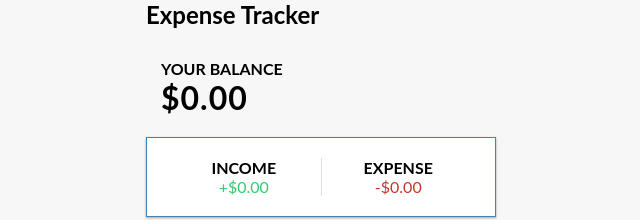
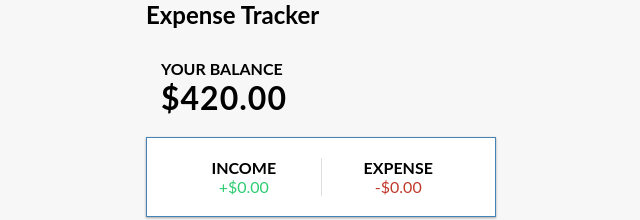
Before and after one commit to JDixon1995/Expense-Tracker-App, a React (Create React App) app: page / in a window 1280 px wide. Shown: the top 220 px of the page, without its empty margins (319-959 px from the left). Built offline with nearby package versions, Linux system fonts and the light colour scheme.

Commit message:
updated code in Balance component to display a total amount.

```diff
--- a/src/components/Balance.js
+++ b/src/components/Balance.js
@@ -1,10 +1,17 @@
-import React from 'react'
+import React, { useContext } from 'react'
+import { GlobalContext } from '../context/GlobalState'
 
 const Balance = ( {balance} ) => {
+    const { transactions } = useContext(GlobalContext)
+
+    const amounts = transactions.map(transaction => transaction.amount)
+
+    const total = amounts.reduce((acc, item) => (acc += item), 0).toFixed(2)
+
     return (
         <div className='balance-div'>
             <h4>Your Balance</h4>
-            <h1 className='balance'>$0.00</h1>
+            <h1 className='balance'>${total}</h1>
         </div>
     )
 }
```
